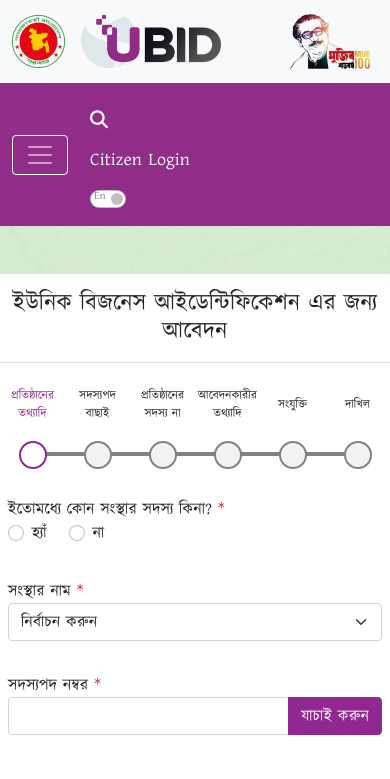
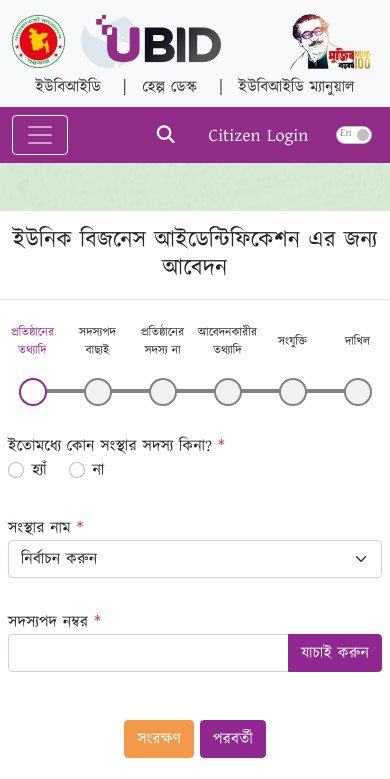
Before and after one commit to raselsha/ubid, a plain HTML site: page registration.html in a window 390 px wide. Shown: the top 779 px of the page. Drawn offline with nearby package versions, Linux system fonts and the light colour scheme.

Commit message:
top nav menu fix responsive

```diff
--- a/css/style.css
+++ b/css/style.css
@@ -437,9 +437,7 @@ footer p{
 }
 
 @media (max-width:768px){
-    .top-menu{
-        display: none;
-    }
+
     .hero{
         min-height:514px;
     }
--- a/registration.html
+++ b/registration.html
@@ -19,14 +19,15 @@
 	<section class="bg-light">
 		<div class="container">
 			<div class="row py-2 ">
-				<div class="col-6 d-flex align-items-center justify-content-start">
+				<div class="col-4 d-flex align-items-center justify-content-start">
 					<img class="" src="images/logo-bd.png" alt="Bangladesh logo" width="">
-					<a class="ps-3 " href="index.html">
+					<a class="ps-3 " href="">
 						<img src="images/logo-bid.png" alt="Project Logo" width="140">
 					</a>
 				</div>
-				<div class="col-6 d-flex align-items-center justify-content-end">
-					<ul class="nav top-menu">
+				<div class="col-8 d-flex align-items-center justify-content-end ">
+					<!-- this nav menu will not display on mobile screen -->
+					<ul class="nav top-menu  d-none d-sm-flex">
 						<li class="nav-item">
 							<a class="nav-link" aria-current="page" href="#">ইউবিআইডি</a>
 						</li>
@@ -38,8 +39,22 @@
 						</li>
 					</ul>
 					<div class="">
-						<img class="d-inline-block" src="/images/mujib-100.png" alt="" width="96">
+						<img class="d-inline-block" src="images/mujib-100.png" alt="" width="96">
 					</div>
+				</div>
+				<!-- this nav menu will  display only mobile screen -->
+				<div class="col d-flex d-md-none ">
+					<ul class="nav top-menu mx-auto">
+						<li class="nav-item">
+							<a class="nav-link" aria-current="page" href="#">ইউবিআইডি</a>
+						</li>
+						<li class="nav-item">
+							<a class="nav-link" aria-current="page" href="#">হেল্প ডেস্ক</a>
+						</li>
+						<li class="nav-item">
+							<a class="nav-link" aria-current="page" href="#">ইউবিআইডি ম্যানুয়াল</a>
+						</li>
+					</ul>
 				</div>
 			</div>
 		</div>
@@ -73,20 +88,18 @@
 						</li>
 					</ul>
 				</div>
-				<ul class="navbar-nav me-auto ">
+				<ul class="navbar-nav m-0 me-md-auto d-block d-md-flex navbar-right">
 					<li class="nav-item">
-						<a class="nav-link " aria-current="page" href="#"><i class="fa fa-search"></i>
+						<a class="nav-link px-2" aria-current="page" href="#"><i class="fa fa-search"></i>
 						</a>
 					</li>
-					<li class="nav-item">
-						<a class="nav-link " aria-current="page" href="#">Citizen Login</a>
+					<li class="nav-item ">
+						<a class="nav-link px-2" aria-current="page" href="#">Citizen Login</a>
 					</li>
-					<li class="nav-item">
-						<div class="nav-link ps-3" >
-							<div class="form-check form-switch d-inline position-relative">
-								<input class="form-check-input float-none" type="checkbox" id="flexSwitchCheckDefault" onclick="hideEnText()">
-								<div class="position-absolute d-inline-block lang-en">En</div>
-							</div>
+					<li class="nav-item ps-2">
+						<div class="form-check form-switch d-inline position-relative ">
+							<input class="form-check-input float-none" type="checkbox" id="flexSwitchCheckDefault" onclick="hideEnText()">
+							<div class="position-absolute d-inline-block lang-en">En</div>
 						</div>
 					</li>
 				</ul>
```
Also changed, not shown: index.html (+22 -7 lines).
